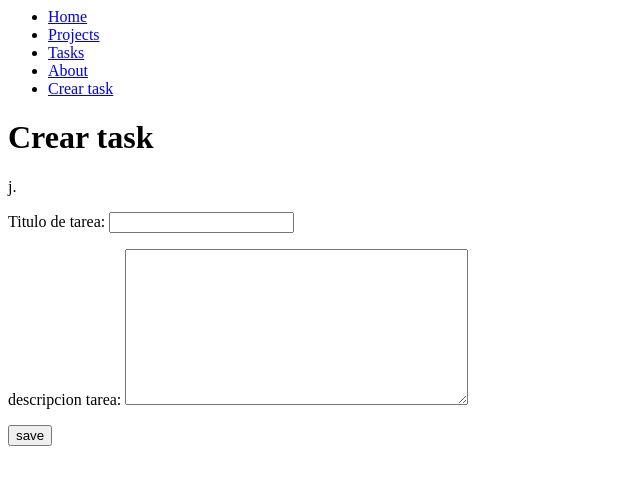
After one commit to AlvEipeX/djangoproject, a Django app: page /create_task/ in a window 1280 px wide. The commit adds this page. Shown: the top 485 px of the page, without its empty margins (0-640 px from the left). Run offline with Django 4.2, Linux system fonts and the light colour scheme.

Commit message:
pruebas con formularios

```diff
--- /dev/null
+++ b/myapp/forms.py
@@ -0,0 +1,7 @@
+from django import forms
+
+
+class CreateNewTask(forms.Form):
+    title = forms.CharField(label="Titulo de tarea", max_length=200)
+    description = forms.CharField(
+        label="descripcion tarea", widget=forms.Textarea)
--- a/myapp/templates/base.html
+++ b/myapp/templates/base.html
@@ -12,6 +12,9 @@
         <li>
             <a href="/about">About</a>
         </li>
+        <li>
+            <a href="/create_task">Crear task</a>
+        </li>
 </nav>
 
 {% block content %} {% endblock %}
--- /dev/null
+++ b/myapp/templates/create_task.html
@@ -0,0 +1,10 @@
+{% extends 'base.html' %} {% block content %}
+
+<h1>Crear task</h1>
+
+<form method="POST">
+    j.{% csrf_token %} {{form.as_p}}
+    <button>save</button>
+</form>
+
+{% endblock %}
--- a/myapp/urls.py
+++ b/myapp/urls.py
@@ -7,4 +7,5 @@ urlpatterns = [
     path('hello/<str:username>', views.hello),
     path('projects/', views.projects),
     path('tasks/', views.tasks),
+    path('create_task/', views.create_task),
 ]
--- a/myapp/views.py
+++ b/myapp/views.py
@@ -1,7 +1,8 @@
 from django.shortcuts import render
 from django.http import HttpResponse, JsonResponse
 from .models import Project, Task
-from django.shortcuts import get_object_or_404, render
+from django.shortcuts import get_object_or_404, render, redirect
+from .forms import CreateNewTask
 
 # Create your views here.
 
@@ -35,6 +36,17 @@ def tasks(request):
     })
 
 
+def create_task(request):
+    if request.method == "GET":
+        return render(request, 'create_task.html', {
+            'form': CreateNewTask()
+        })
+    else:
+        Task.objects.create(
+            title=request.POST['title'], description=request.POST['description'], project_id=1)
+        return redirect('/tasks/')
+
+
 def hello(request, username):
     return HttpResponse(
         "<h3>Hello %s</h3>" % username
```
Also changed, not shown: db.sqlite3.
